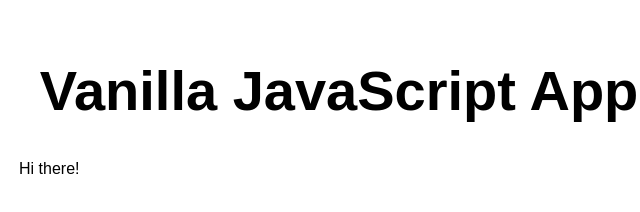
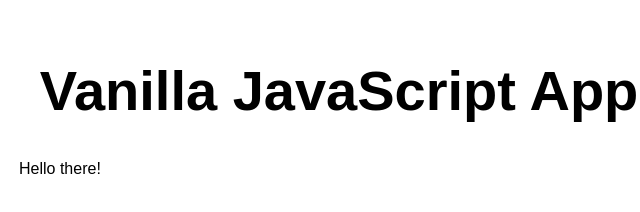
Before and after one commit to SeanMBoyles/first-azure-static-web-app, a website with bundled scripts: page src/index.html in a window 1280 px wide. Shown: the full height of the page, 301-941 px from the left. Built offline with nearby package versions, Linux system fonts and the light colour scheme; what @azure/communication-chat, @azure/communication-common would draw is missing.

Commit message:
Update index.html

```diff
--- a/src/index.html
+++ b/src/index.html
@@ -12,7 +12,7 @@
   <main>
     <h1>Vanilla JavaScript App</h1>
     <script src="./client.js" type="module"></script>
-    <p>Hi there!</p>
+    <p>Hello there!</p>
   </main>
 </body>
 
```
